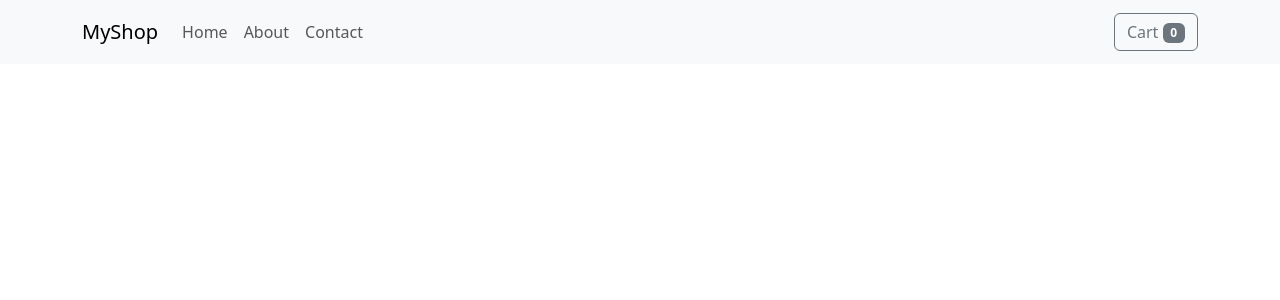
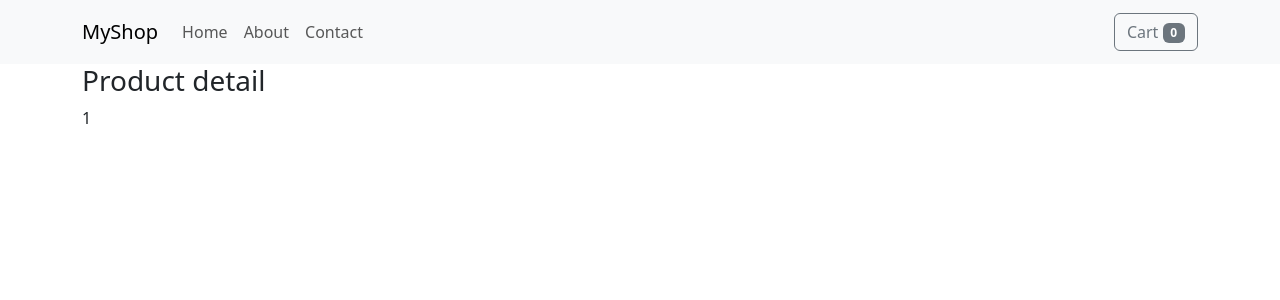
Before and after one commit to ramsankarAloor/e-commerce-react-bootstrap, a React (Create React App) app: page /products/1 in a window 1280 px wide. Shown: the top 300 px of the page. Built offline with nearby package versions, Linux system fonts and the light colour scheme.

Commit message:
dynamic routing with params, basic

```diff
--- a/src/App.js
+++ b/src/App.js
@@ -2,10 +2,11 @@ import React, { useState } from "react";
 import HeaderBar from "./components/HeaderBar/HeaderBar";
 import ProductCards from "./components/Products/ProductCards";
 import Cart from "./components/Cart/Cart";
-import { Route, Switch } from "react-router-dom";
+import { Route, Switch, Redirect } from "react-router-dom";
 import About from "./components/About/About";
 import CartProvider from "./store/CartProvider";
 import Contact from "./components/Contact/Contact";
+import ProductDetail from "./components/ProductDetail";
 
 function App() {
   const [showCart, setShowCart] = useState(false);
@@ -24,7 +25,13 @@ function App() {
       <HeaderBar onCartClick={handleOpen} />
       <Switch>
         <Route exact path="/">
+          <Redirect to="/products"></Redirect>
+        </Route>
+        <Route exact path="/products">
           <ProductCards />
+        </Route>
+        <Route path="/products/:productId">
+          <ProductDetail />
         </Route>
         <Route path="/about">
           <About />
--- /dev/null
+++ b/src/components/ProductDetail.js
@@ -0,0 +1,14 @@
+import { Container } from "react-bootstrap"
+import { useParams } from "react-router-dom"
+
+const ProductDetail=props=>{
+    const params = useParams()
+    return(
+        <Container>
+            <h3>Product detail</h3>
+            <p>{params.productId}</p>
+        </Container>
+    )
+}
+
+export default ProductDetail
--- a/src/components/Products/ProductCards.js
+++ b/src/components/Products/ProductCards.js
@@ -1,6 +1,7 @@
 import { useContext } from "react";
 import { Card, Container, Row, Col, Button } from "react-bootstrap";
 import CartContext from "../../store/cart-context";
+import { Link } from "react-router-dom";
 
 const productsArr = [
   {
@@ -42,16 +43,21 @@ const ProductCards = (props) => {
   const cards = productsArr.map((product, index) => {
     return (
       <Col xs={3} key={index}>
+        <Link to={`/products/${product.id}`} style={{textDecoration : "none"}}>
           <Card>
             <Card.Header>{product.title}</Card.Header>
             <Card.Img variant="top" src={product.imageUrl} />
             <Card.Footer className="d-flex justify-content-between">
               <p>&#8377;{product.price}</p>
-            <Button variant="success" onClick={() => addToCartHandler(product)}>
+              <Button
+                variant="success"
+                onClick={() => addToCartHandler(product)}
+              >
                 Add to cart
               </Button>
             </Card.Footer>
           </Card>
+        </Link>
       </Col>
     );
   });
```
Lines whose indentation alone changed are shown as unchanged.
